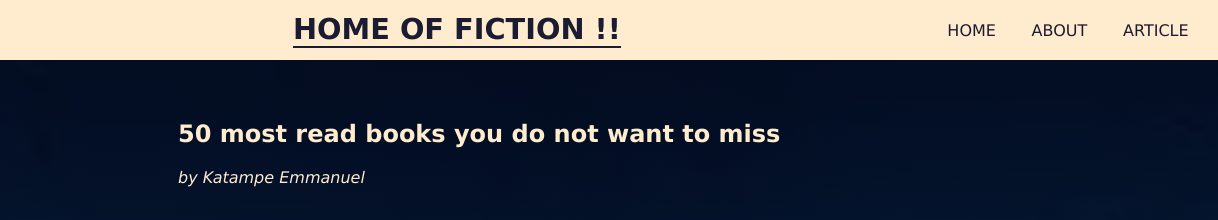
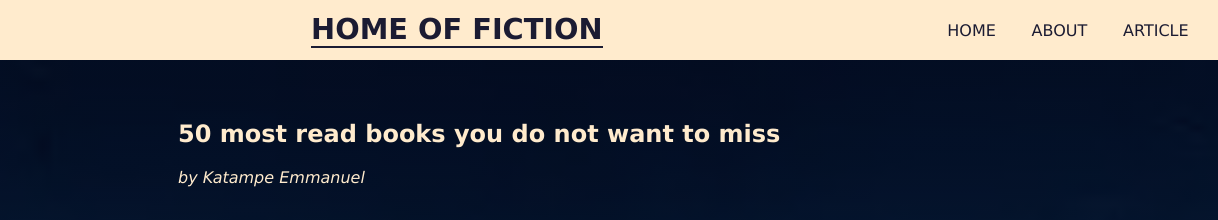
Before and after one commit to KTP10/web-design, a plain HTML site: page index.html in a window 1280 px wide. Shown: the top 220 px of the page, 62-1280 px from the left. Drawn offline with nearby package versions, Linux system fonts and the light colour scheme.

Commit message:
remove excess exclamations

```diff
--- a/index.html
+++ b/index.html
@@ -11,7 +11,7 @@
     <body>
         <header>
                 <img id="logo" src="images/logo.jpeg" />
-                <h1>HOME OF FICTION !!</h1>
+                <h1>HOME OF FICTION</h1>
                 <nav>
                     <ul>
                         <li><a href="#home">HOME</a></li>
```
